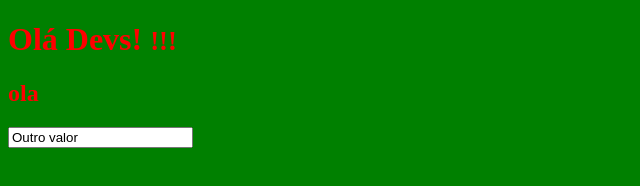
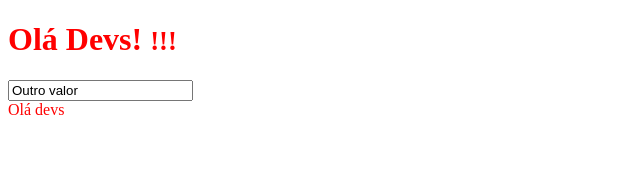
Before and after one commit to DiegoVsp/JavascriptRocket, a plain HTML site: page DOM/index.html in a window 1280 px wide. Shown: the whole page, without its empty margins (0-640 px from the left). Drawn offline with Linux system fonts and the light colour scheme.

Commit message:
atuaizando aulas

```diff
--- a/DOM/index.html
+++ b/DOM/index.html
@@ -10,18 +10,18 @@
       color:red;
     }
     .green {
-      background-color: green;
+      /* background-color: green; */
     }
   </style>
 </head>
 <body>
   <header class="bg">
     <h1 class="blog-title">Meu blog </h1>
+    <input type="text" value="Estou no elemento">
   </header>
   <!-- <h1>Dog</h1> -->
-  <h2 class="blog-title">ola</h2>
+  <!-- <h2 class="blog-title">ola</h2> -->
 
-  <input type="text" value="Estou no elemento">
   <script src="script.js"></script>
 </body>
 </html>
--- a/DOM/script.js
+++ b/DOM/script.js
@@ -57,3 +57,50 @@ console.log(elemento8.style.backgroundColor)
 elemento8.classList.add('active','green')
 elemento8.classList.remove('active')
 elemento8.classList.toggle('active')
+
+// Navegando pelos elementos
+
+const body = document.querySelector('body')
+// console.log(body.parentElement)
+// console.log(body.parentNode)
+
+// chieldNodes | children
+
+// console.log(body.childNodes)
+// console.log(body.children)
+// console.log(body.firstChild)
+console.log(body.firstElementChild)
+// console.log(body.lastChild)
+console.log(body.lastElementChild)
+
+// const h = document.querySelector('body')
+const h = document.querySelector('body script')
+// _______nextSibling | nextElementSibling
+
+// console.log(h.nextElementSibling)
+// console.log(h.nextSibling)
+
+
+// previousSibling | prviousElementSibling
+
+console.log(h.previousSibling)
+console.log(h.previousElementSibling)
+
+
+// Criando e adicionando elementos
+
+// create element
+const div = document.createElement('div')
+div.innerText="Olá devs"
+
+// append element
+const body2 = document.querySelector('body')
+// body2.append(div)
+body2.prepend(div)
+
+// insertBefore
+// before = antes
+const script = document.querySelector('body script')
+const header3 = document.querySelector('body header')
+// body.insertBefore(div, script)
+body.insertBefore(div, header3.nextElementSibling) //inserindo logo depois do header
```
